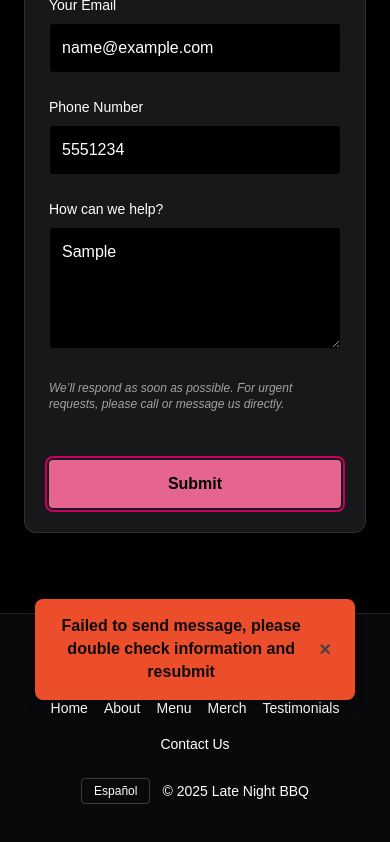
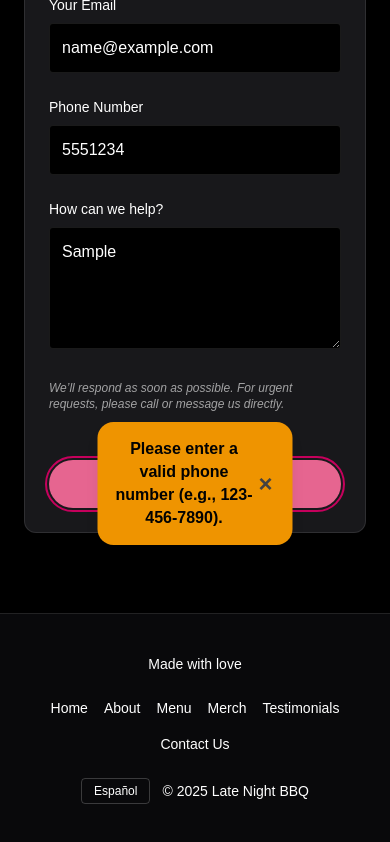
Before and after one commit to ThatsVie/late-night-bbq, a Next.js app: page /contact in a window 390 px wide. Both pictures are taken after typing "Sample", "name@example.com", "5551234", "Sample" into the empty fields and a click on the button "Submit". Shown: the part 445-1287 px from the top of the page. Built offline with nearby package versions, Linux system fonts and the light colour scheme; no server answers; a web font is replaced by a local one.

Commit message:
fix x button to close alert box in contact page, and required validation of email and phone number

```diff
--- a/src/app/contact/page.tsx
+++ b/src/app/contact/page.tsx
@@ -43,6 +43,28 @@ export default function ContactPage() {
       })
       setLoading(false);
       return
+    }
+
+    // validate email input
+    const emailRegex = /^[a-zA-Z0-9._%+-]+@[a-zA-Z0-9.-]+\.[a-zA-Z]{2,}$/;
+    if (!emailRegex?.test(formData.email)) {
+      setAlert({
+        message: 'Please enter a valid email address',
+        type: 'warning',
+      })
+      setLoading(false)
+      return
+    }
+
+    //validate phone input
+    const phoneRegex = /^\d{3}-\d{3}-\d{4}$/;
+    if (!phoneRegex.test(formData.phone)) {
+      setAlert({
+        message: 'Please enter a valid phone number (e.g., 123-456-7890).',
+        type: 'warning',
+      })
+      setLoading(false)
+      return;
     }
 
     try {
@@ -97,7 +119,7 @@ export default function ContactPage() {
       {/* custom alert message styling */}
       {alert.message && (
         <div
-          className={`alert w-full max-w-xs p-4 rounded-lg shadow-lg text-center text-sm ${
+          className={`alert p-4 rounded-lg shadow-lg text-center text-sm ${
             alert.type === 'success'
             ? 'success'
             : alert.type === 'error'
@@ -108,7 +130,7 @@ export default function ContactPage() {
           }`}
           >
             <span>{alert.message}</span>
-            <button onClick={closeAlert} className='close'>
+            <button onClick={closeAlert} className='close rounded-full'>
               &times;
             </button>
           </div>
@@ -200,7 +222,7 @@ export default function ContactPage() {
 
           <button
             type="submit"
-            className="w-full mt-6 bgPink text-black font-semibold py-3 rounded focus:outline-2 focus:outline-offset-2 focus:outline-pink-700"
+            className="w-full mt-6 bgPink text-black font-semibold py-3 rounded-4xl focus:outline-2 focus:outline-offset-2 focus:outline-pink-700"
             // disabled={submitDisabled}
           >
             {t('contact.button')}
--- a/src/app/globals.css
+++ b/src/app/globals.css
@@ -104,18 +104,18 @@ button:hover {
   display: flex;
   align-items: center;
   padding: 1rem;
-  min-width: 300px;
-  justify-content: space-between;
-  margin-bottom: 1rem;
+  width: auto;
+  max-width: 600px;
+  justify-content: center;
   position: fixed;
-  bottom: 8rem;
+  top: 50%;
   left: 50%;
   transform: translateX(-50%);
   font-size: 1rem;
   font-weight: 700;
-  z-index: 1000;
-  opacity: 0;
+  z-index: 9999;
   animation: fadeIn 0.5s forwards;
+  border-radius: 1rem;
 }
 
 
@@ -137,14 +137,16 @@ button:hover {
 .alert .close {
   background-color: transparent;
   transition: all 0.2s ease-in-out;
-  padding: 0.5rem;
+  padding: 0.25rem;
   border-radius: 50%;
   cursor: pointer;
   color:rgb(67, 66, 66);
-  font-size: 1.25rem;
+  font-size: 1.5rem;
   display: flex;
   justify-content: center;
   align-items: center;
+  width: 2rem;
+  height: 2rem;
 }
 
 .alert .close:hover {
```
